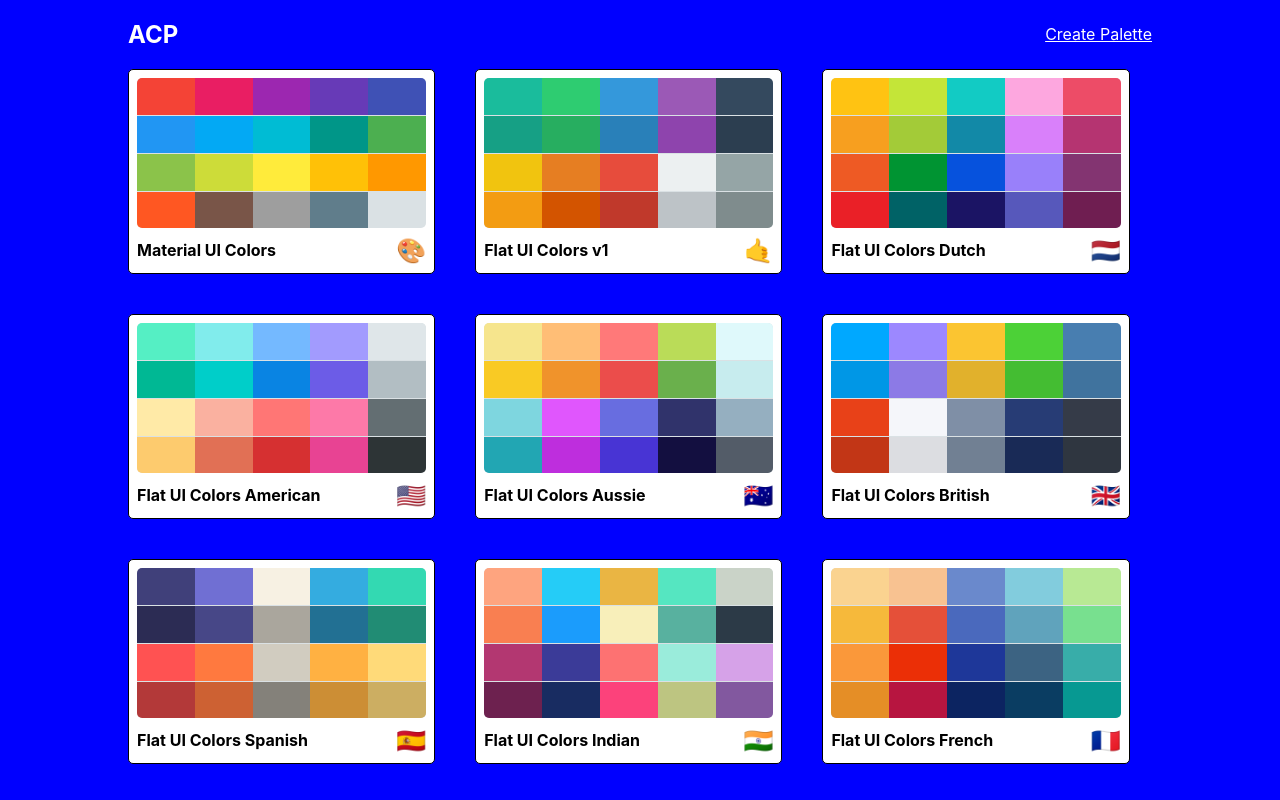
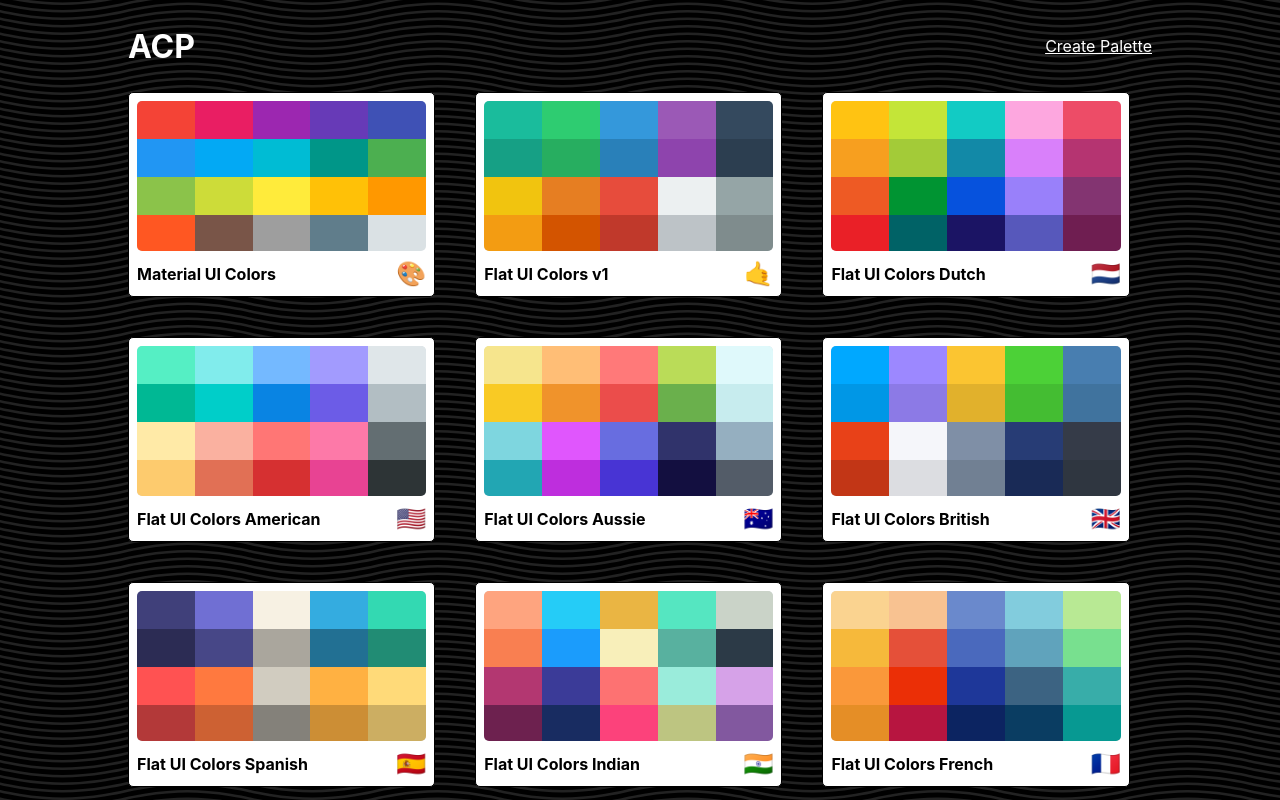
Before and after one commit to argadipa/arga-color-app, a React (Create React App) app: page / in a window 1280 px wide. Built offline with nearby package versions, Linux system fonts and the light colour scheme.

Commit message:
Add bg svg to PaletteList.

```diff
--- a/src/PaletteList.js
+++ b/src/PaletteList.js
@@ -15,7 +15,7 @@
             <div className={classes.root}>
                 <div className={classes.container}>
                     <nav className={classes.nav}>
-                        <h1>ACP</h1>
+                        <h1 className={classes.heading}>ACP</h1>
                         <Link to="/palette/new">Create Palette</Link>
                     </nav>
                     <div className={classes.palettes}>
--- a/src/styles/PaletteListStyles.js
+++ b/src/styles/PaletteListStyles.js
@@ -1,13 +1,20 @@
 import sizes from './sizes';
+import bg from './bg.svg';
 
 export default {
     root: {
-        backgroundColor: "blue",
         height: "100vh",
         display: "flex",
         justifyContent: "center",
-        alignItems: "flex-start"
-    },
+		alignItems: "flex-start",
+		// background by SVGBackgrounds.com
+		backgroundColor: "#ffff00",
+		backgroundImage: `URL(${bg})`,
+		overflow: "scroll"
+	},
+	heading: {
+		fontSize: "2rem"
+	},
     container: {
         width: "50%",
         display: "flex",
@@ -43,7 +50,7 @@
         },
         [sizes.down("xs")]: {
             gridTemplateColumns: "repeat(1, 100%)",
-            gridGap: "1rem"
+            gridGap: "1.4rem"
         }
     }
 };
```
Also changed, not shown: src/styles/bg.svg (added).
